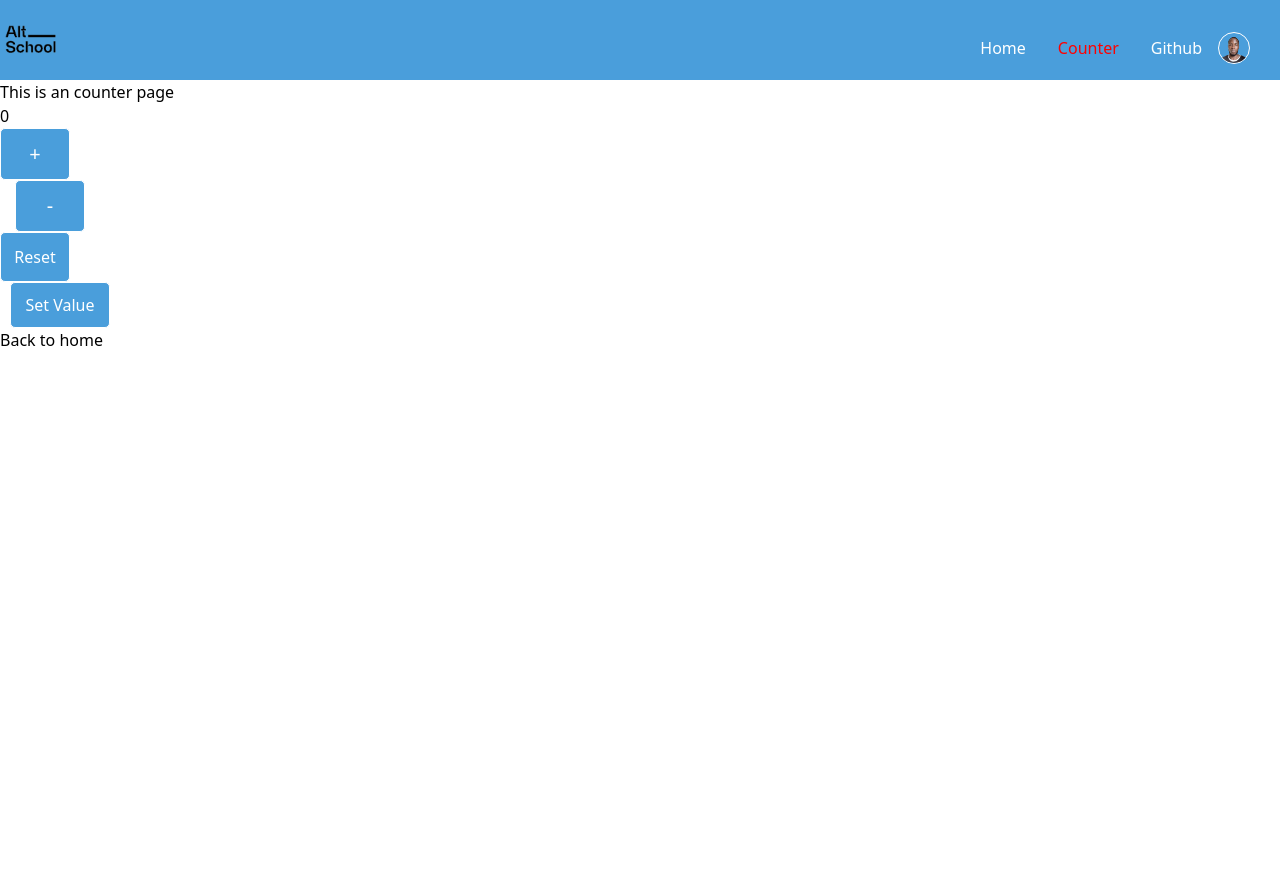
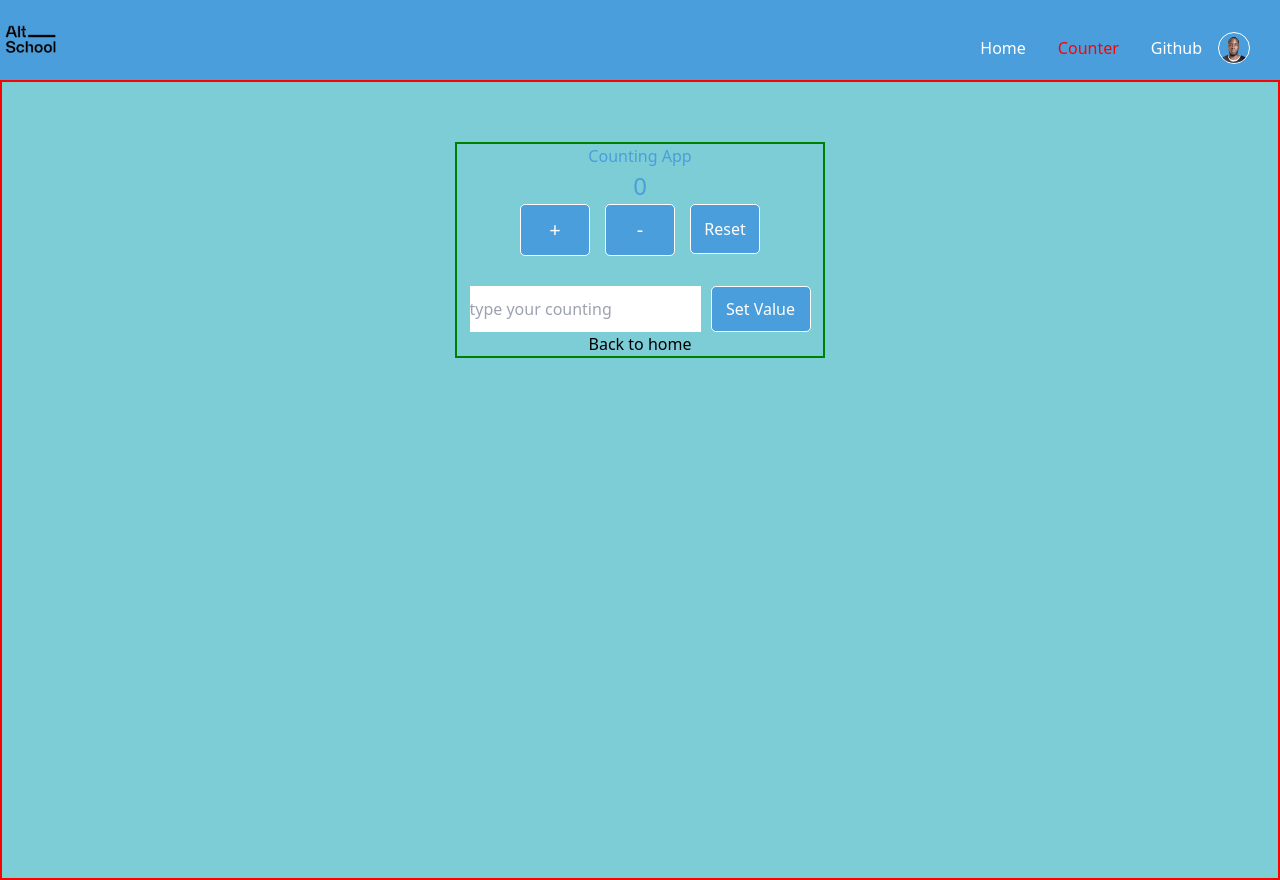
Before and after one commit to olatunde1998/AltSchool-Vue-Exam3, a Vue app: page /counter in a window 1280 px wide. Before the commit the page ends 800 px from the top, so only its background shows below. Built offline with nearby package versions, Linux system fonts and the light colour scheme.

Commit message:
input element and neccessary styling added

```diff
--- a/src/views/counterPage.vue
+++ b/src/views/counterPage.vue
@@ -1,5 +1,5 @@
 <template>
-<header>
+  <header>
     <img
       alt="AltSchool logo"
       class="logo"
@@ -22,16 +22,22 @@
       </nav>
     </div>
   </header>
- <div>
-    <p>This is an counter page</p>
-    <p>{{$store.state.counter}}</p>
-    <increment-counter/>
-    <decrement-counter/>
-    <reset-counter/>
-    <set-value/>
-    <router-link to='/'>Back to home</router-link>
+  <div class="counter-wrapper">
+    <div class="counter-box">
+      <p class="count-heading">Counting App</p>
+      <p class="count">{{ $store.state.counter }}</p>
+      <div class="button-box">
+        <increment-counter />
+        <decrement-counter />
+        <reset-counter />
+      </div>
+      <div class="input-value">
+      <input type="number" placeholder="type your counting" />
+      <set-value />
+      </div>
+      <router-link to="/">Back to home</router-link>
+    </div>
   </div>
-
 </template>
 
 <script>
@@ -40,13 +46,47 @@ import decrementCounter from "@/components/decrementCounter";
 import resetCounter from "@/components/resetCounter";
 import setValue from "@/components/setValue";
 
-
 export default {
-  components:{
+  components: {
     incrementCounter,
     decrementCounter,
     resetCounter,
-    setValue
-  }
+    setValue,
+  },
+};
+</script>
+<style>
+.counter-wrapper{
+  border:2px solid red;
+  height: 100vh;
+  margin-top: 0px;
+  background-color: rgb(124, 205, 214);
 }
-</script>
+.counter-box {
+  max-width: 370px;
+  text-align: center;
+  margin: 0 auto;
+  margin-top: 60px;
+  border: 2px solid green;
+}
+.button-box {
+  display: flex;
+  flex-wrap: wrap;
+  justify-content: center;
+}
+.count-heading{
+  color:#4a9edb;
+
+}
+.count{
+  font-size: 24px;
+  color:#4a9edb;
+}
+.input-value{
+  display: flex;
+  justify-content: space-between;
+  margin-top: 30px;
+   justify-content: center;
+}
+
+</style>
```
